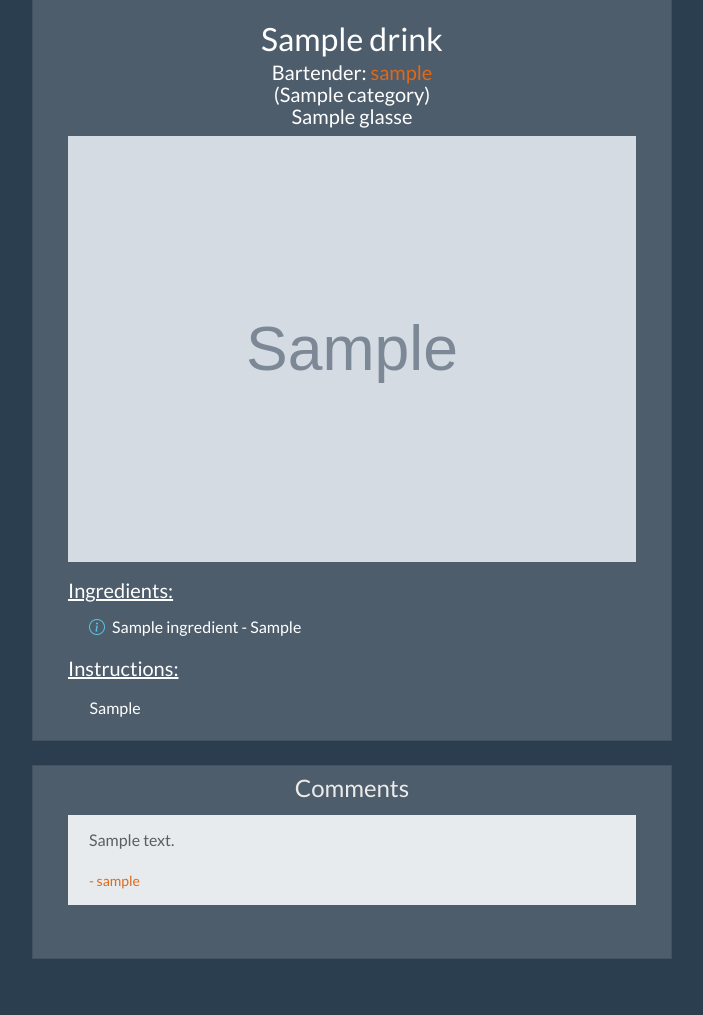
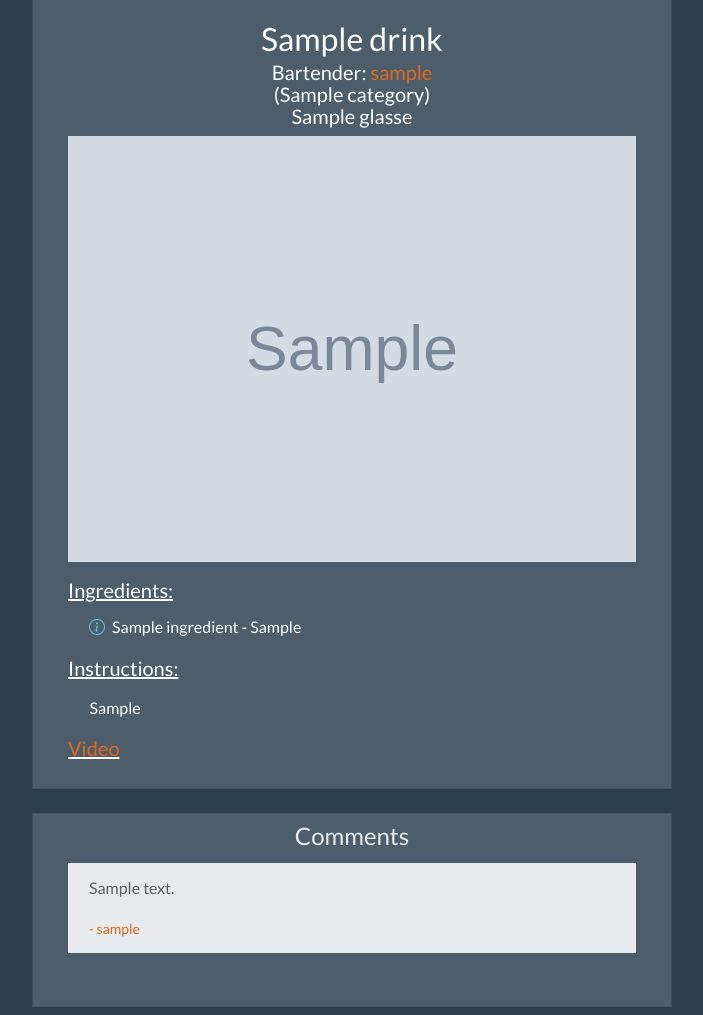
Before and after one commit to Brinzkii/Capstone-Project, a Flask app: page /1 in a window 1280 px wide. Shown: the part 77-1092 px from the top of the page, without its empty margins (288-991 px from the left). Before the commit the page ends 1036 px from the top, so only its background shows below. Run offline with Flask 3, Linux system fonts and the light colour scheme; tables that the repository leaves empty hold one stand-in row (values such as "Sample post"); grey boxes marked "Sample" are stand-in pictures; some libraries are stand-ins or nearby versions.

Commit message:
update ingredient form button and add video link to drink details

```diff
--- a/templates/add-ingredients.html
+++ b/templates/add-ingredients.html
@@ -31,7 +31,7 @@
 			<br />
 			<div class="container-fluid row justify-content-center text-center mx-auto">
 				<a href="/{{drink.id}}" class="btn btn-danger mt-2 mr-3">Cancel</a>
-				<button class="btn btn-success mt-2 ml-3">Finish Drink</button>
+				<button class="btn btn-success mt-2 ml-3">Add</button>
 			</div>
 		</form>
 	</div>
--- a/templates/drink-details.html
+++ b/templates/drink-details.html
@@ -114,6 +114,9 @@
 		</ul>
 		<h5 class="card-subtitle title-und mt-1 mb-3">Instructions:</h5>
 		<p class="card-text">&nbsp;&nbsp;&nbsp;&nbsp;&nbsp;&nbsp;&nbsp;{{drink.instructions}}</p>
+		{% if drink.video %}
+		<h5 class="card-subtitle title-und mt-2 mb-2"><a href="{{drink.video}}">Video</a></h5>
+		{% endif %}
 	</div>
 </div>
 
```
